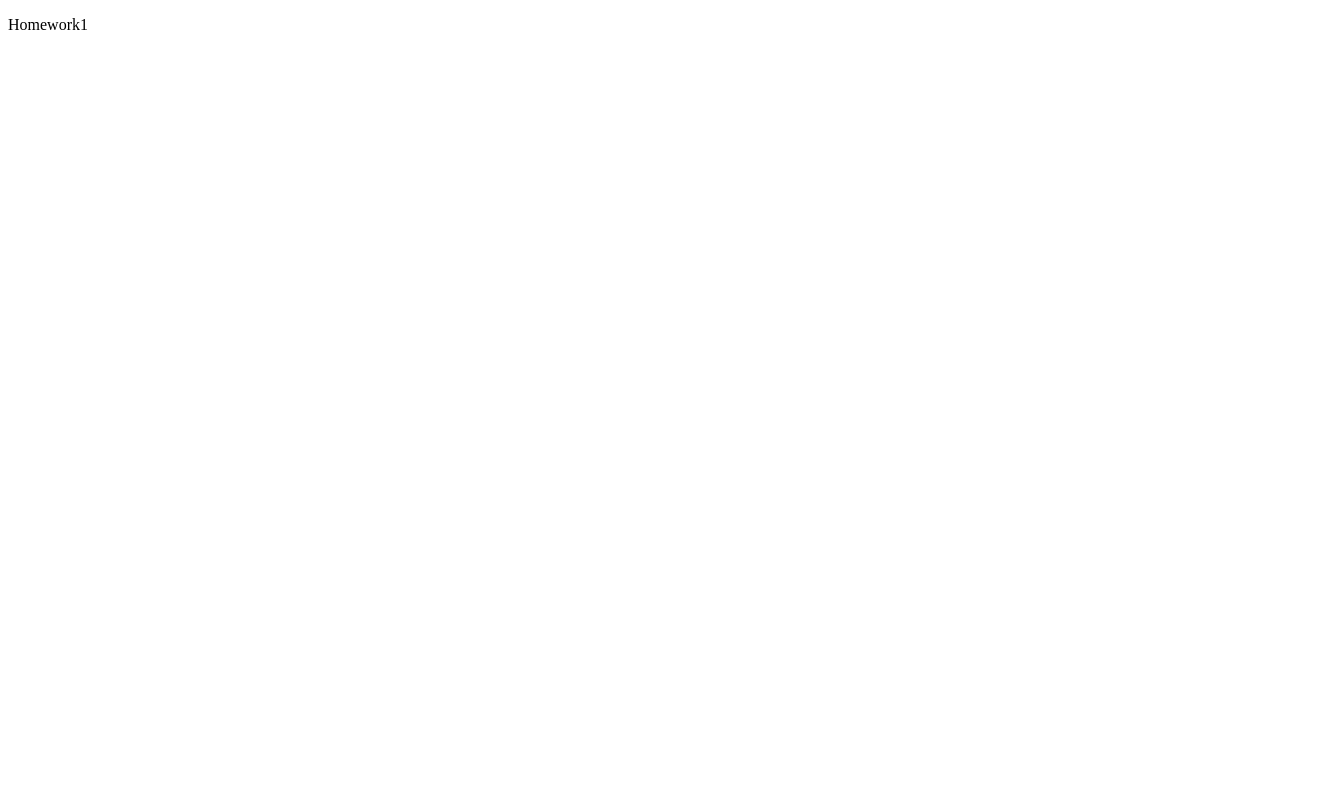
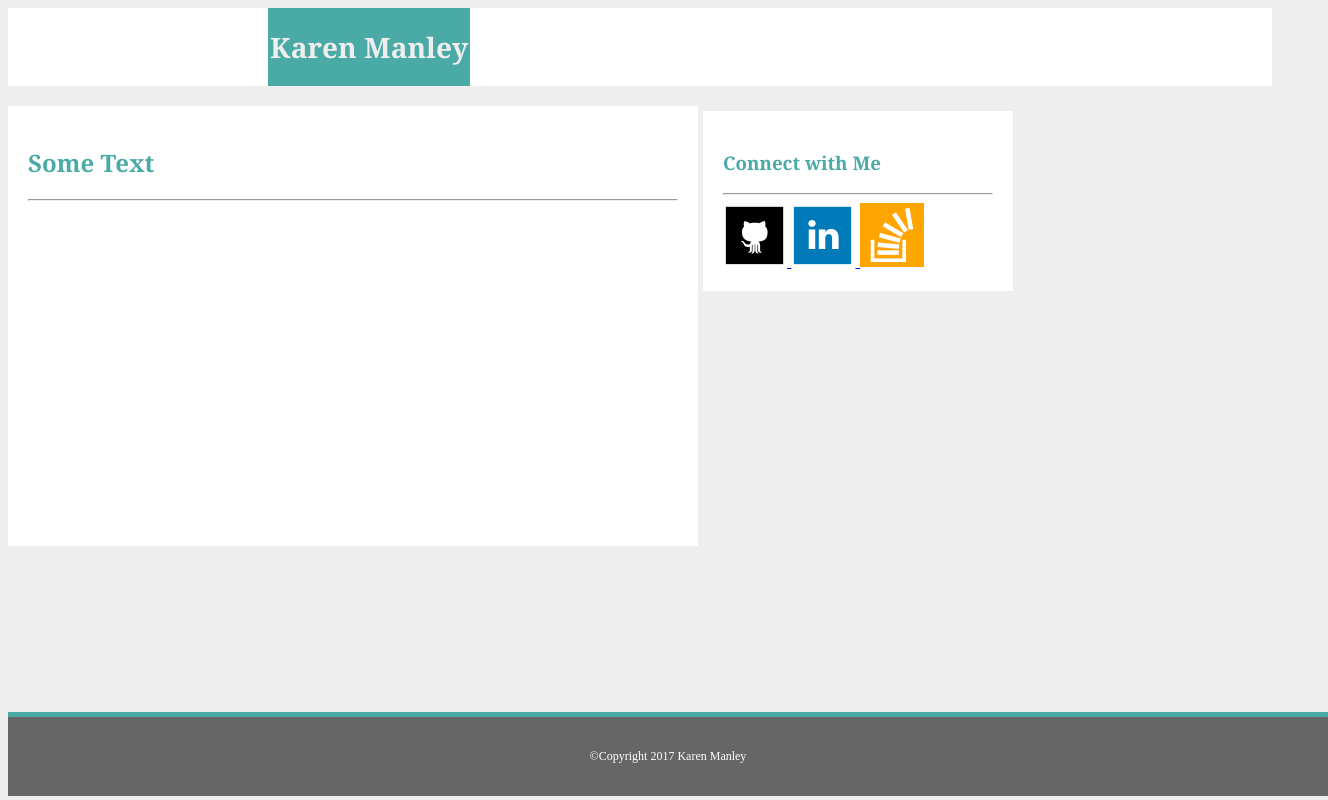
Before and after one commit to kjaneem/Homework1, a plain HTML site: page index.html in a window 1280 px wide. Shown: the whole page, 1328 px wide, since content can reach past the window. Drawn offline with Linux system fonts and the light colour scheme.

Commit message:
update style links

```diff
--- a/assets/css/style.css
+++ b/assets/css/style.css
@@ -0,0 +1,127 @@
+.canvas {
+    color: #777777;
+    font-family: 'Arial', 'Helvetica Neue', Helvetica, sans-serif;
+}
+
+body {
+    background: #eee;
+}
+
+header {
+    background: #ffffff;
+    border-color: #cccccc;
+}
+
+h1 {
+    color: #eee;
+    font-family: 'Georgia', Times, "Times New Roman", serif;
+    padding: 20px 0;
+    margin: 0;
+    margin-bottom: 20px;
+    font-size: 28px;
+    text-align: center;
+    background: #4aaaa5;
+    width: 16%;
+    position: relative;
+    left: 260px;
+}
+
+a {
+
+}
+
+h2 {
+    color: #4aaaa5;
+    font-family: 'Georgia', Times, "Times New Roman", serif;
+}
+
+h3 {
+    color: #4aaaa5;
+    font-family: 'Georgia', Times, "Times New Roman", serif;
+}
+
+hr {
+    width: "90%";
+    align: center;
+}
+
+#bigbox {
+    float: left;
+    width: 650px;
+    background: #ffffff;
+    height: 400px;
+    padding: 20px;
+
+}
+
+#littlebox {
+    float: left;
+    width: 270px;
+    background: #ffffff;
+    padding: 20px;
+    margin: 5px;
+
+}
+
+#bigline {
+    size: "8";
+}
+
+#littleline {
+    size: "4";
+}
+
+#littleimage {
+   width: 64px;
+   height: 64px;
+}
+
+#bottomline {
+    padding: 5px;
+    background: #4aaaa5;
+}
+
+footer {
+    border-top: solid #4aaaa5 5px;
+    width: 100%;
+    position: absolute;
+    font-size: 12px;
+    color: #ffffff;
+    padding: 20px;
+    text-align: center;
+    background-color: grey;
+    top: 89%;
+}
+
+
+#littlebox {
+    width: 270px;
+    background: #ffffff;
+    padding: 20px;
+}
+
+#bigline {
+    size: "8";
+}
+
+#littleline {
+    size: "4";
+}
+
+#littleimage {
+   width: 64px;
+   height: 64px;
+}
+
+#bottomline {
+    padding: 5px;
+    background: #4aaaa5;
+}
+
+footer {
+    background: #666666;
+    font-size: 12px;
+    color: #ffffff;
+    padding: 20px;
+    text-align: center;
+}
--- a/index.html
+++ b/index.html
@@ -4,9 +4,48 @@
     <meta charset="UTF-8">
     <meta name="viewport" content="width=device-width, initial-scale=1.0">
     <meta http-equiv="X-UA-Compatible" content="ie=edge">
-    <title>Document</title>
+    <title>Portfolio</title>
+    <link rel="stylesheet" type="text/css" href="assets/css/reset.css">
+    <link rel="stylesheet" type="text/css" href="assets/css/style.css">
 </head>
 <body>
-    <p>Homework1</p>
+    <header>
+        <h1>Karen Manley</h1>
+        <!--
+        <a href="index.html">About</a>
+        <a href="portfolio.html">Portfolio</a>
+        <a href="contact.html">Contact</a>
+        -->
+    </header>
+
+    <div class="canvas">
+        <section id="bigbox">
+            <h2>Some Text</h2>
+            <hr class="bigline">
+         </section>
+
+        <section id="littlebox">
+            <h3>Connect with Me</h3>
+            <hr id="littleline">
+                       <a href="https://github.com/kjaneem">
+                <img id="littleimage" src="assets/images/github_square_black-128.png"
+                     alt="Githubcom.com">
+            </a>
+            <a href="https://linkedin.com/in/KarenManleyPMP">
+                <img id="littleimage" src="assets/images/linkedin_square_color-128.png"
+                    alt="LinkedIn.com">
+            </a>
+            <a href="https://stackexchange.com/users/106835565/karen-manley">
+                <img id="littleimage" src="assets/images/stackoverflow.png"
+                    alt="StackOverflow.com">
+            </a>
+        </section>
+    </div>
+
+
+    <footer>
+        <p>©Copyright 2017 Karen Manley</p>
+    </footer>
+
 </body>
 </html>
```
